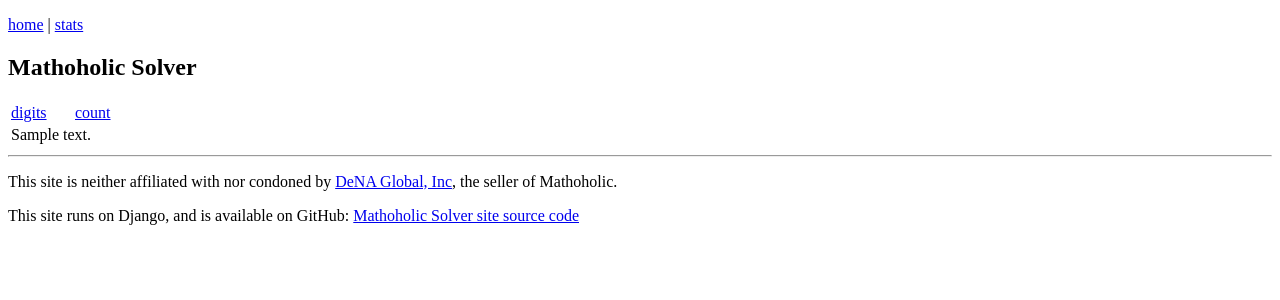
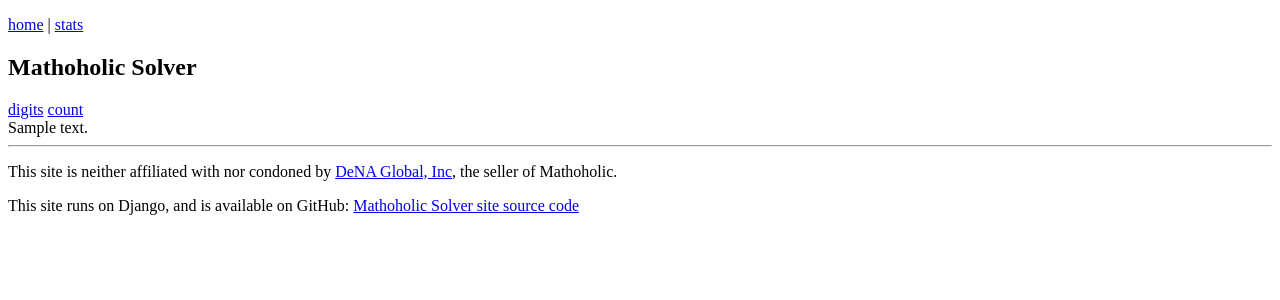
Before and after one commit to thunderrabbit/mathocheater, a Python web app: template templates/statistics.html in a window 1280 px wide. Shown: the top 300 px of the page. Run offline with Jinja, Linux system fonts and the light colour scheme; the template is opened without the code that fills it: most values are stand-ins (such as "Sample title", 1, 10 or a date in 2020).

Commit message:
added some basic inline CSS to template (not all of which works)

```diff
--- a/templates/statistics.html
+++ b/templates/statistics.html
@@ -3,21 +3,21 @@
 {% block title %}Mathoholic Solver - statistics{% endblock %}
 
 {% block content %}
-<table borders="1">
-        <tr><td style="width:60px">
+<div class="answers">
+        <div><span style="width:60px">
 		<a href="?by=digits&dir={{ other_sort_direction }}">digits</a>
-	</td><td>
+	</span><span>
 		<a href="?by=counter&dir={{ other_sort_direction }}">count</a>
-	</td></tr>
+	</span></div>
 {% for answer in answers.object_list %}
 {% if not answer.answer %}
-        <tr><td>{{ answer.four_digits }}</td><td>{{ answer.count }}</td></tr>
+        <div><span style="font-size:220%; width:200px;">{{ answer.four_digits }}</span><span style="font-size:150%">requested {{ answer.count }} time{% if answer.count != 1 %}s{% endif %}</span></div>
 {% else %}
-        <tr><td colspan="2">{{ answer.answer }}</td></tr>
+        <div><span>{{ answer.answer }}</span></div>
 {% endif %}
 
 {% endfor %}
-</table>
+</div>
 
 
 <div class="pagination">
```
